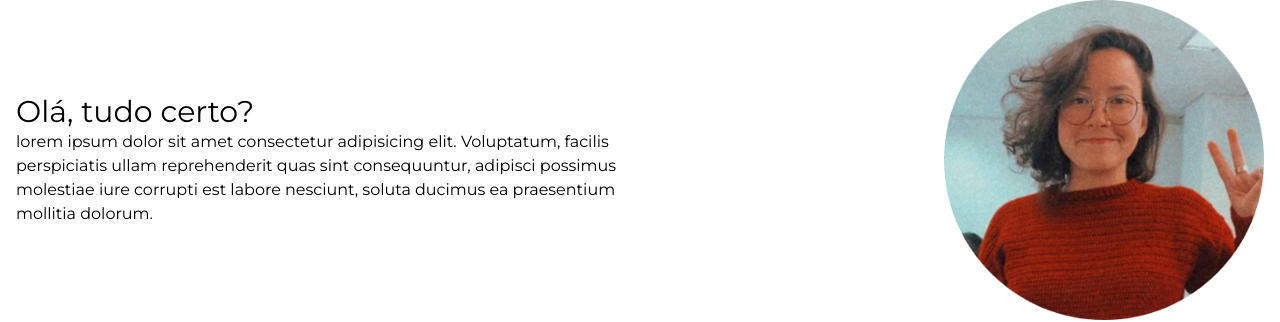
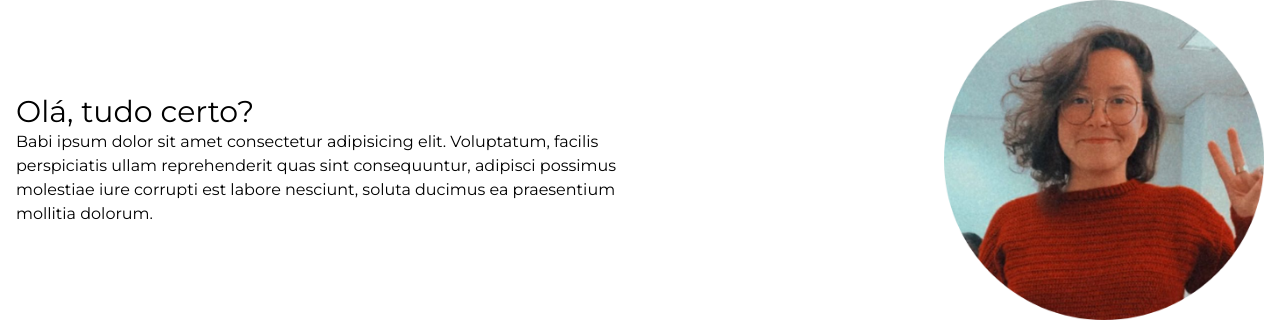
Before and after one commit to pedromeireless/PORTFOLIO-MINIMAL, a website: page src/index.html in a window 1280 px wide. Shown: the part 347-669 px from the top of the page. Drawn offline with nearby package versions, Linux system fonts and the light colour scheme.

Commit message:
test changes

```diff
--- a/src/index.html
+++ b/src/index.html
@@ -48,7 +48,7 @@
 
             <article class="w-2/4">
                 <h1 class="font-montserrat text-3xl">Olá, tudo certo?</h1>
-                <p class="font-montserrat"> lorem ipsum dolor sit amet consectetur adipisicing elit. Voluptatum, facilis perspiciatis ullam reprehenderit quas
+                <p class="font-montserrat"> Babi ipsum dolor sit amet consectetur adipisicing elit. Voluptatum, facilis perspiciatis ullam reprehenderit quas
                     sint consequuntur, adipisci possimus molestiae iure corrupti est labore nesciunt, soluta ducimus ea
                     praesentium mollitia dolorum.
                 </p>
```
